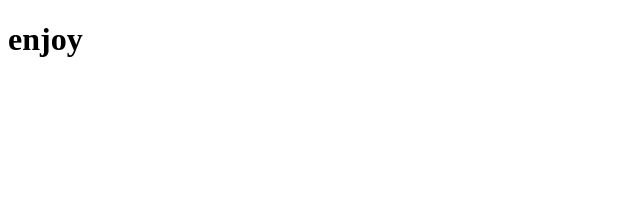
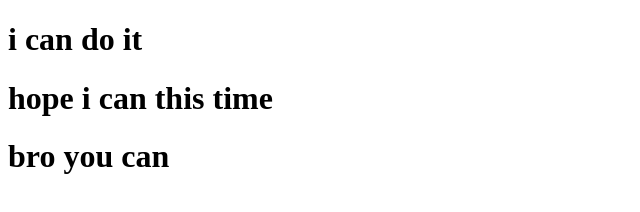
Before and after one commit to jiyashah1229/sem5_examss, a plain HTML site: page index.htm in a window 1280 px wide. Shown: the whole page, without its empty margins (0-640 px from the left). Drawn offline with Linux system fonts and the light colour scheme.

Commit message:
first commit

```diff
--- a/index.htm
+++ b/index.htm
@@ -6,6 +6,8 @@
     <title>Document</title>
 </head>
 <body>
-    <h1>enjoy</h1>
+    <h1>i can do it </h1>
+    <h1>hope i can this time</h1>
+    <h1>bro you can</h1>
 </body>
 </html>
```
